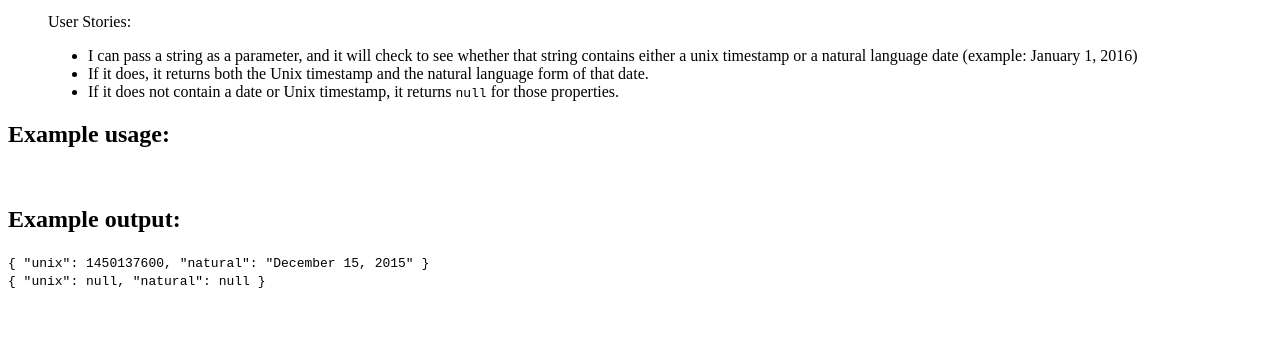
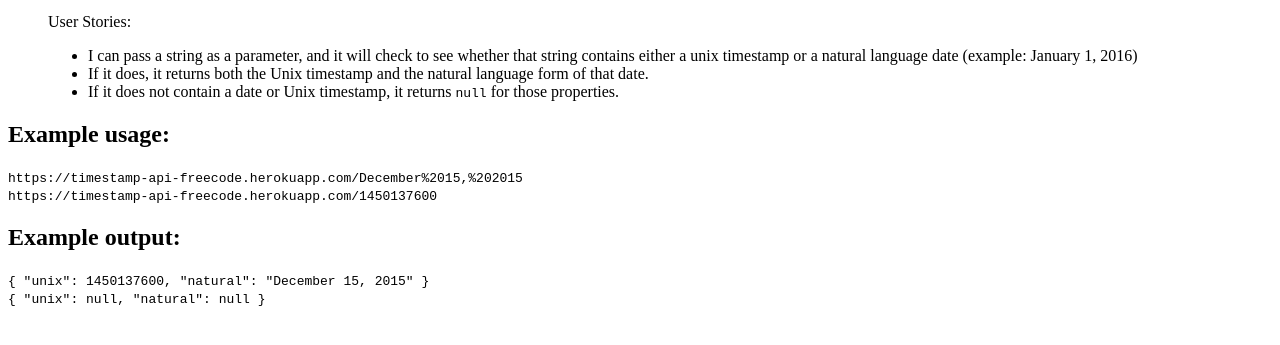
Before and after one commit to raphatestc/timestamp, a website: page index.html in a window 1280 px wide. Shown: the part 101-446 px from the top of the page. Drawn offline with Linux system fonts and the light colour scheme.

Commit message:
Change url

```diff
--- a/index.html
+++ b/index.html
@@ -18,8 +18,8 @@
             </ul>
         </blockquote>
         <h2>Example usage:</h2>
-        <code></code><br>
-        <code></code>
+            <code>https://timestamp-api-freecode.herokuapp.com/December%2015,%202015</code><br>
+            <code>https://timestamp-api-freecode.herokuapp.com/1450137600</code>
         <h2>Example output:</h2>
         <code>{ "unix": 1450137600, "natural": "December 15, 2015" }</code><br>
         <code>{ "unix": null, "natural": null }</code>
```
